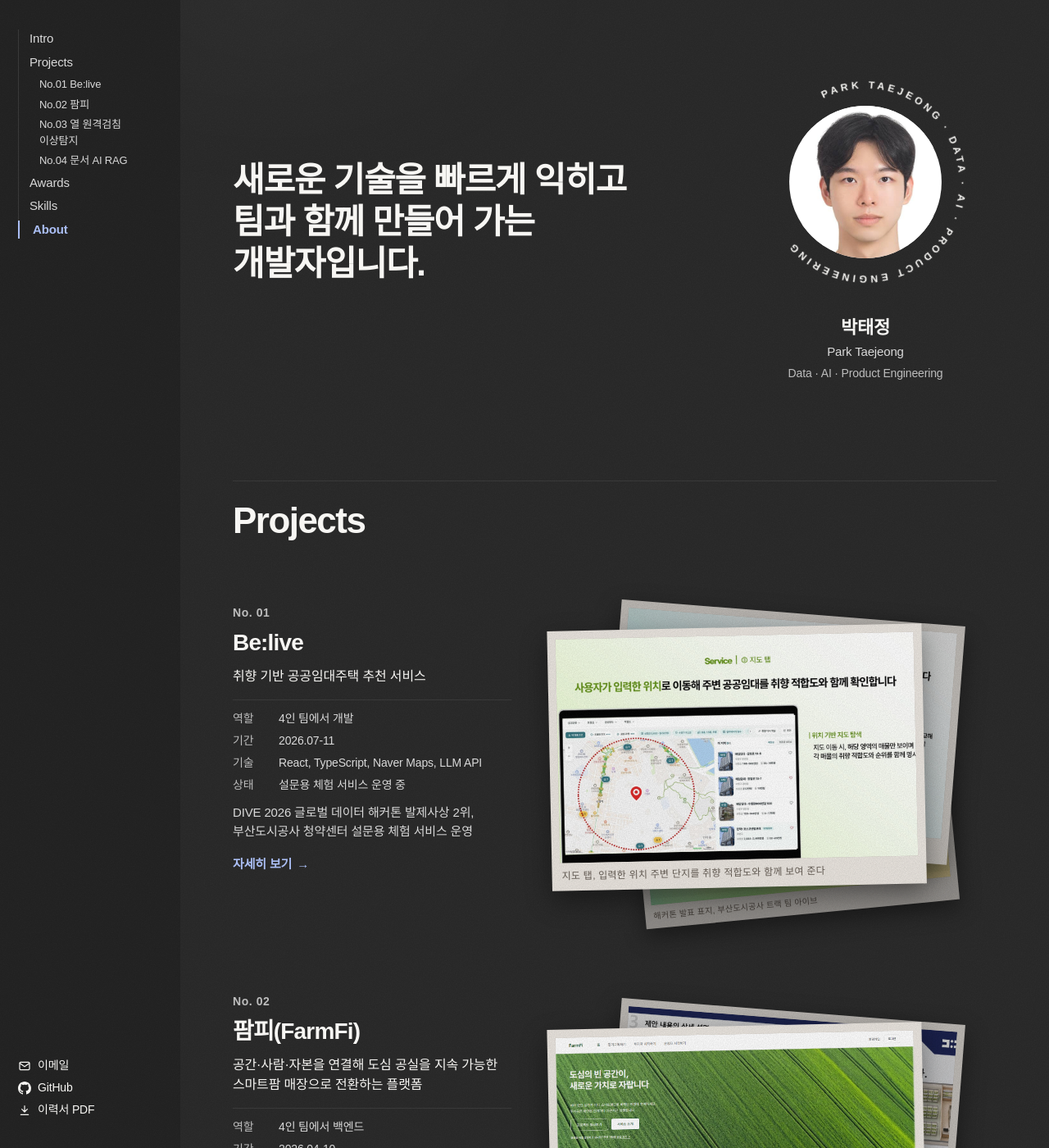
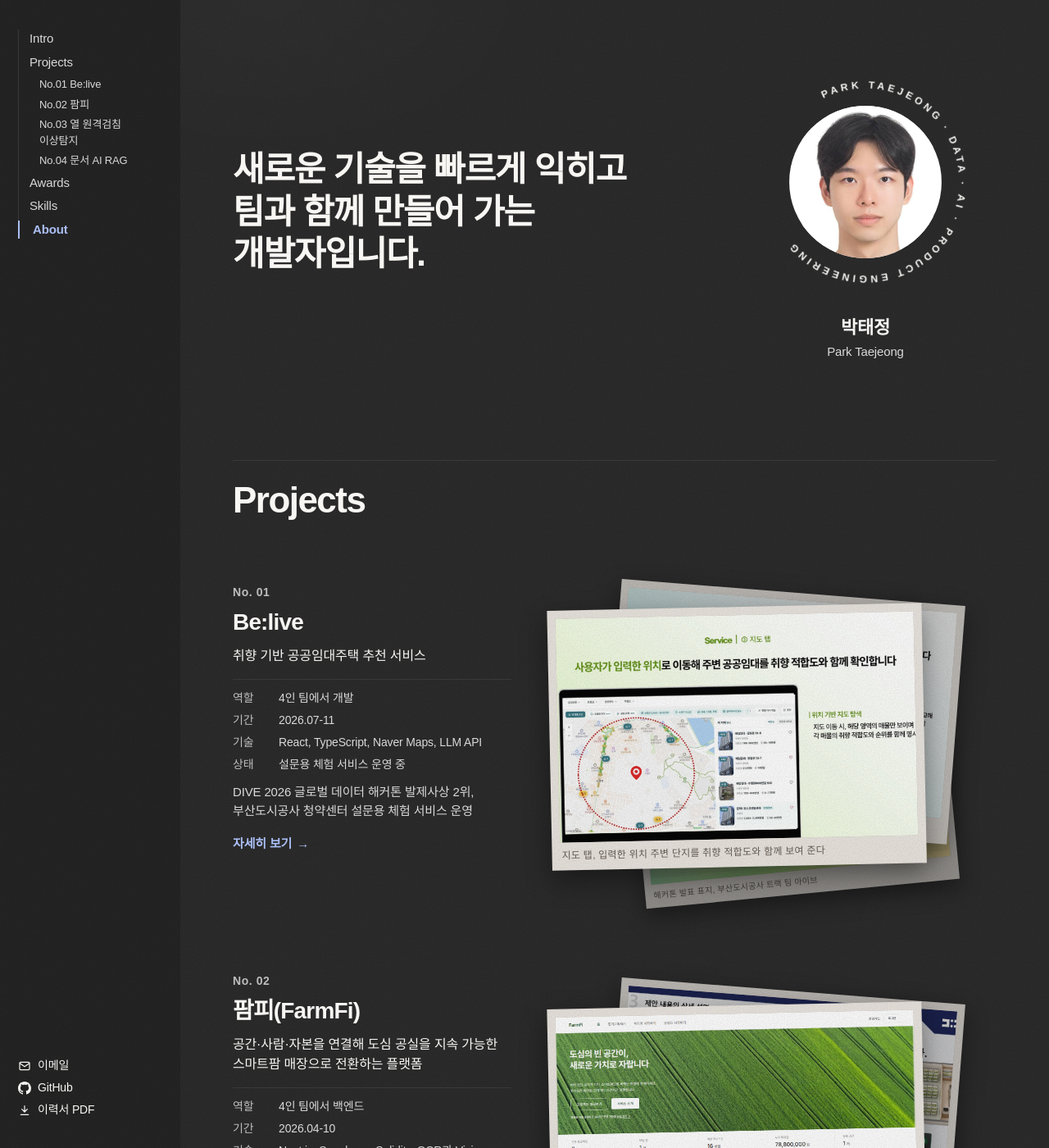
Before and after one commit to taejeong0416/taejeong0416.github.io, a Jekyll site: the page built from index.html, in a window 1280 px wide and 1400 px high. Shown: the whole window at 82% size. Built offline with Jekyll 4.4.1, drawn with Linux system fonts in a browser that asks for light colours; some web fonts are replaced.

Commit message:
docs: 첫 화면 이름 아래 분야 줄 제거

```diff
--- a/index.html
+++ b/index.html
@@ -52,7 +52,6 @@ a { color: inherit; text-decoration: none; }
 .portrait svg { width: 100%; height: 320px; overflow: visible; }
 .portrait .p-name { font-family: var(--display); font-weight: 800; font-size: 22px; margin-top: -6px; }
 .portrait .p-en { font-size: 15px; color: var(--mid); margin-top: 2px; }
-.portrait .p-field { font-size: 14px; color: var(--soft); margin-top: 4px; }
 .portrait .ring { animation: spin 40s linear infinite; transform-origin: 210px 190px; }
 
 /* 프로젝트 */
@@ -215,7 +214,6 @@ a { color: inherit; text-decoration: none; }
           </svg>
           <p class="p-name">박태정</p>
           <p class="p-en">Park Taejeong</p>
-          <p class="p-field">Data · AI · Product Engineering</p>
         </div>
       </section>
 
```
